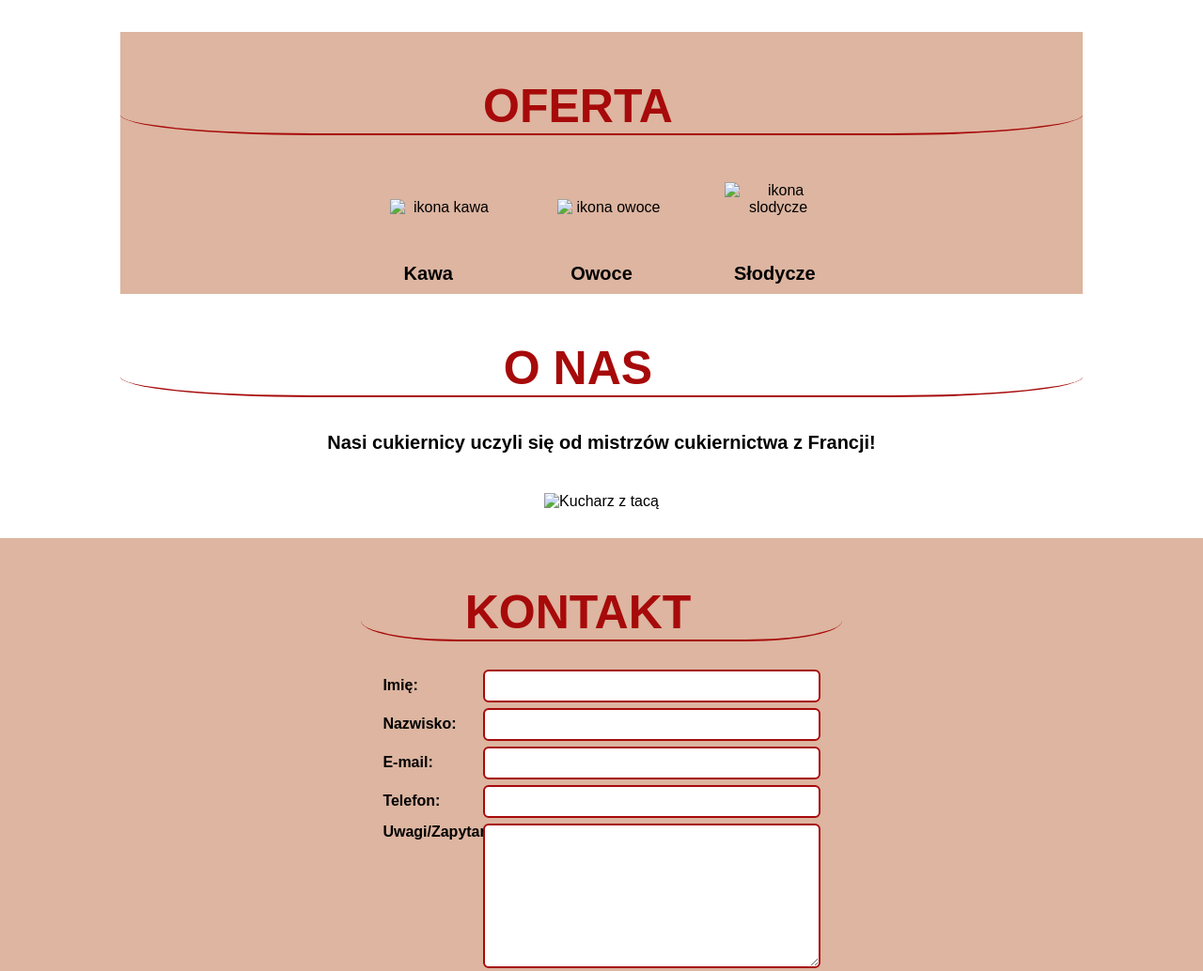
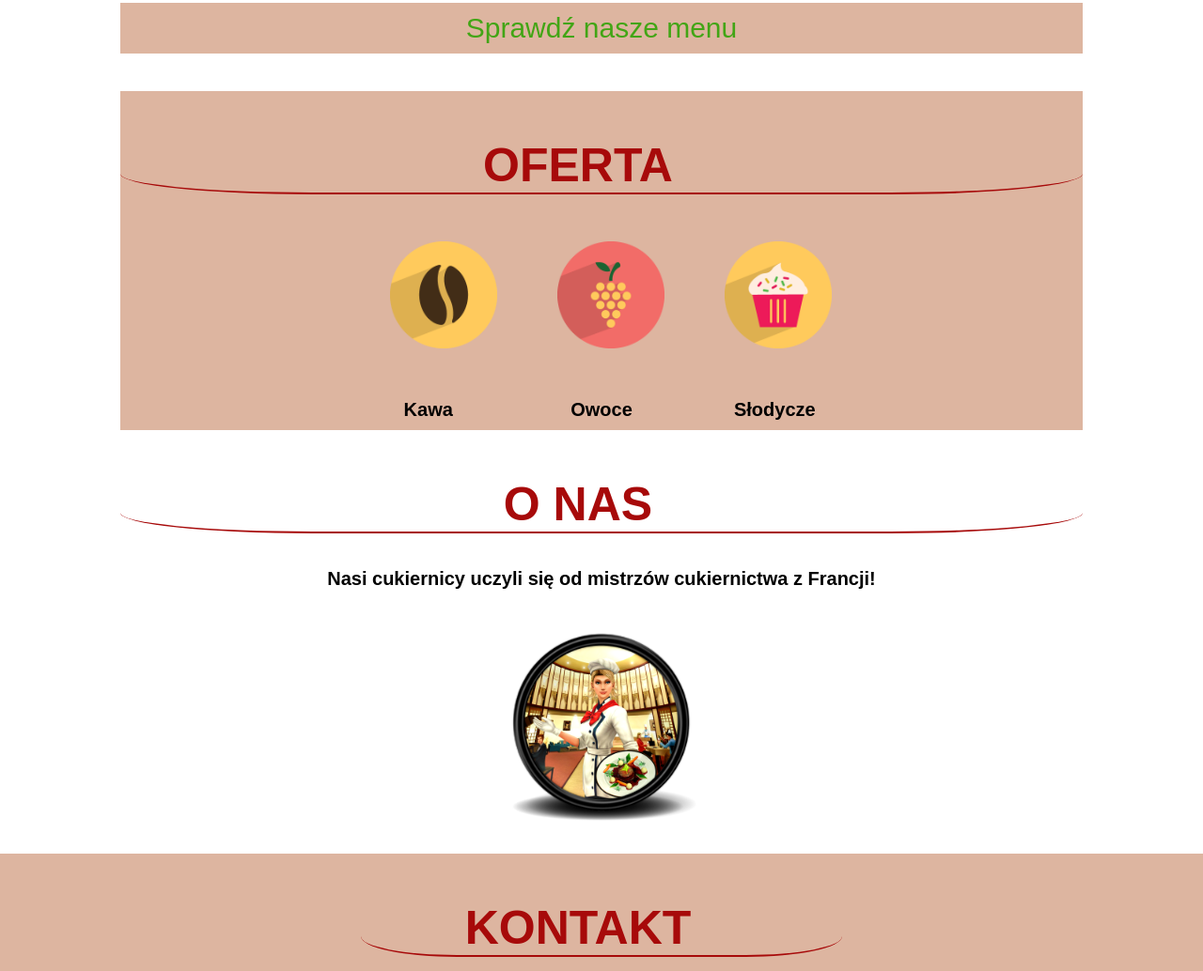
Before and after one commit to MagdalenaK-hub/portfolio, a plain HTML site: page index.html in a window 1280 px wide. Shown: the part 897-1931 px from the top of the page at 94% size. Drawn offline with Linux system fonts and the light colour scheme; files whose address does not match are found by name.

Commit message:
index.html

```diff
--- a/index.html
+++ b/index.html
@@ -13,7 +13,7 @@
     <header>
         <nav>
         <a href="index.html">
-            <img src="img/logo.png" alt="logo cukierni" class="logo"></a>
+            <img src="logo.png" alt="logo cukierni" class="logo"></a>
         <a href="index.html" class="menua">Strona główna</a>
         <a href="#oferta" class="menua">Oferta</a>
         <a href="#onas" class="menua">O nas</a>
@@ -32,9 +32,9 @@
    <div class="oferta">
     <h2 class="naglowek0">OFERTA</h2>
     <div class="oferta1">
-   <img src="img/ikona1.png" class="ofertao" alt="ikona kawa">
-   <img src="img/ikona2.png" class="ofertao" alt="ikona owoce">
-   <img src="img/ikona3.png" class="ofertao" alt="ikona slodycze">
+   <img src="ikona1.png" class="ofertao" alt="ikona kawa">
+   <img src="ikona2.png" class="ofertao" alt="ikona owoce">
+   <img src="ikona3.png" class="ofertao" alt="ikona slodycze">
 
 </div>
 <h3>Kawa</h3><h3>Owoce</h3><h3>Słodycze</h3>
@@ -43,7 +43,7 @@
    <p class="slogan">
     Nasi cukiernicy uczyli się od mistrzów cukiernictwa z Francji!
    </p>
-    <img src="img/kucharz.png" class="kucharz" alt="Kucharz z tacą" >
+    <img src="kucharz.png" class="kucharz" alt="Kucharz z tacą" >
 </div>
 <div class="footer">
 <form action="post">
```
